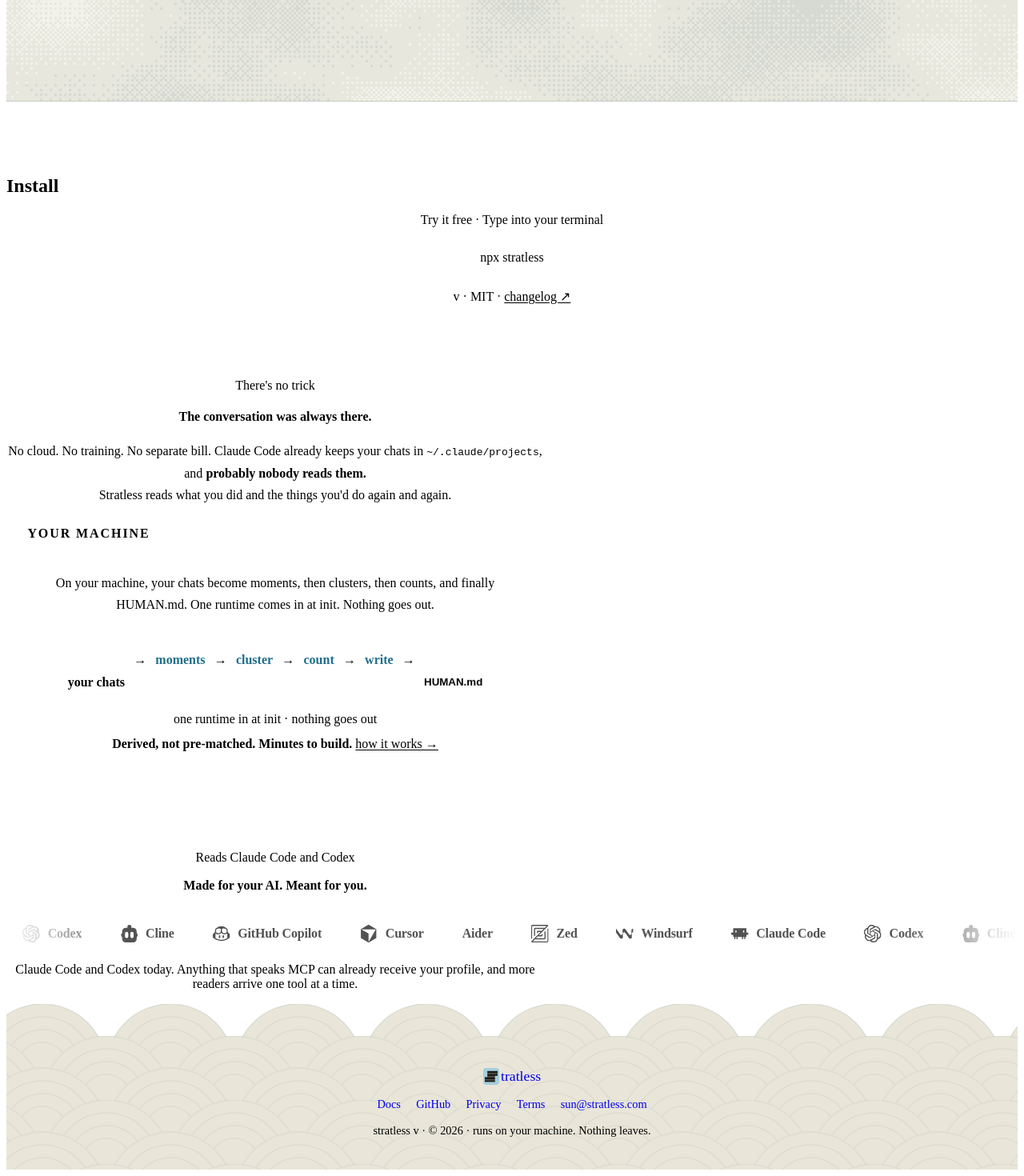
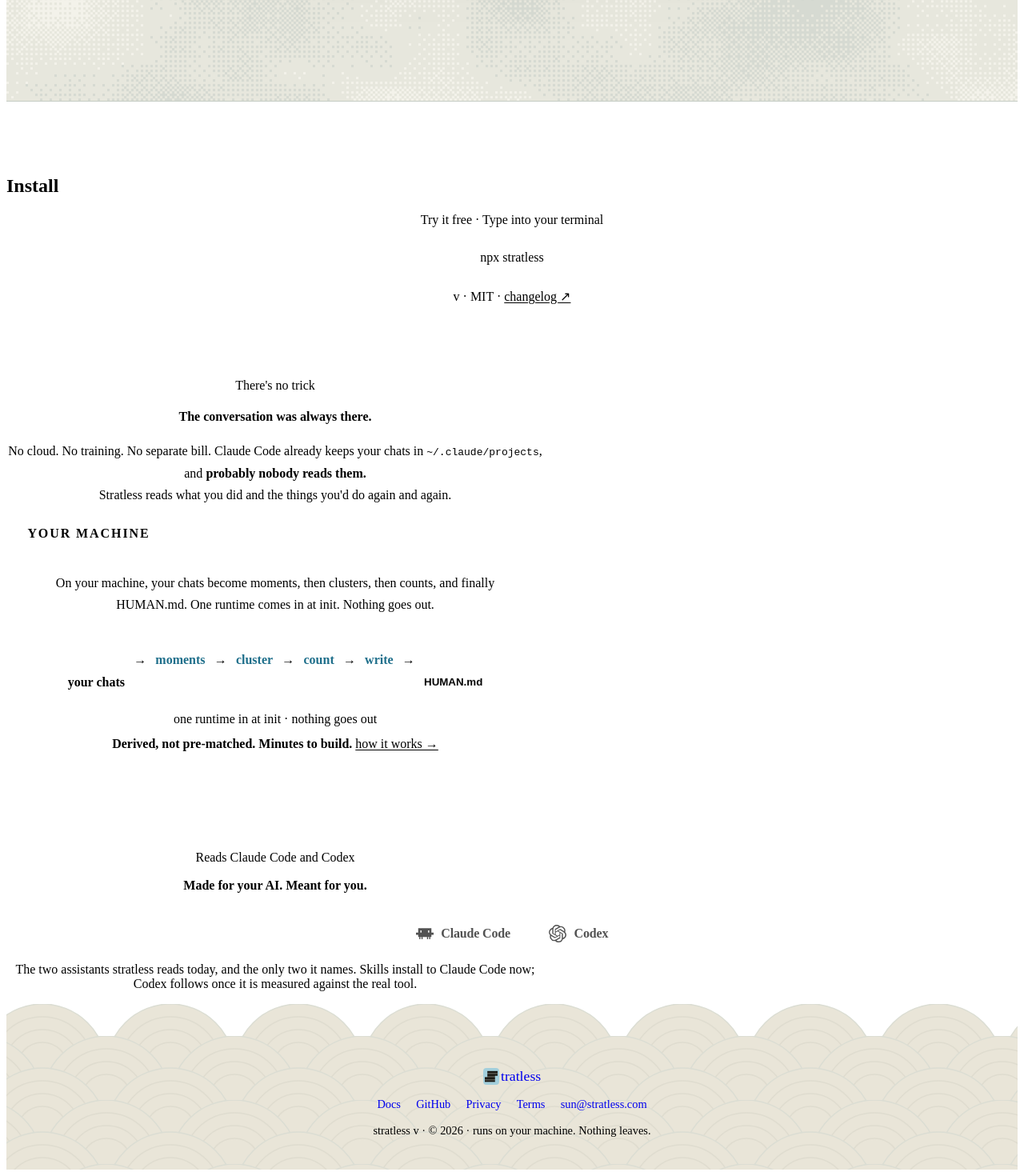
Before and after one commit to stratless-ai/stratless, a Nuxt app in the folder web/: page / in a window 1280 px wide. Shown: the part 812-2282 px from the top of the page at 80% size. Built offline with nearby package versions, Linux system fonts and the light colour scheme.

Commit message:
the landing turns its logs into skills — the door is the second beat, two logos stand still

```diff
--- a/web/pages/index.vue
+++ b/web/pages/index.vue
@@ -28,23 +28,13 @@
   }
 })
 
-// Where HUMAN.md is headed. Claude Code and Codex are READ today; the rest either receive the profile
-// over MCP already or are readers still to come, and the note under the marquee says which is which.
-// `logo` is a local monochrome mark in /public/logos (from simple-icons, recolored via CSS mask);
-// null = no clean official mark, so it shows as a text wordmark (Aider — only a filtered wordmark).
-//
-// GEMINI CLI IS DELIBERATELY ABSENT. Google stopped serving it in June 2026 and replaced it with a
-// closed-source successor whose history cannot be read; the open codebase survives as Qwen Code.
-// Listing it promised support for a product that no longer exists. See /docs/assistants.
+// Two, deliberately (Sun, 2026-08-10): only the assistants stratless actually reads and
+// measures are named anywhere on this site. The eight-logo roadmap marquee argued with the
+// copy's own claim; a tool joins this row when its leg ships, not before. `logo` is a local
+// monochrome mark in /public/logos (simple-icons, recolored via CSS mask).
 const brands = [
   { name: 'Claude Code', logo: 'claudecode' },
   { name: 'Codex', logo: 'openai' },
-  { name: 'Cline', logo: 'cline' },
-  { name: 'GitHub Copilot', logo: 'githubcopilot' },
-  { name: 'Cursor', logo: 'cursor' },
-  { name: 'Aider', logo: null },
-  { name: 'Zed', logo: 'zedindustries' },
-  { name: 'Windsurf', logo: 'windsurf' },
 ]
 
 // The JSON-LD lived in nuxt.config's global head, so it asserted `url: stratless.com` on /privacy,
@@ -61,7 +51,7 @@
         applicationCategory: 'DeveloperApplication',
         operatingSystem: 'macOS, Linux, Windows',
         description:
-          'Reads your own AI logs and writes a HUMAN.md your assistant loads every session, so it stops talking over your head or under it. Runs locally, nothing leaves your machine.',
+          'Reads your own AI logs and derives skills your assistant loads: real habits earned from your history, receipts on every line. Runs locally, nothing leaves your machine.',
         url: 'https://stratless.com',
         sameAs: [GITHUB],
         license: 'https://opensource.org/licenses/MIT',
@@ -90,12 +80,13 @@
       <p class="eyebrow">Nothing declared. Everything counted.</p>
       <!-- Three slots, three jobs: the eyebrow is why believe it (the method, and the one line that
            survives any future product), the h1 is what you get, the lede is how plus the pain it
-           kills. The eyebrow carries the proof so the lede never has to, which is what keeps it
-           short. The signature couplet moved to the closer, over the assistant marquee. -->
-      <h1>Get your AI to understand you.</h1>
+           kills. Solo V2 (2026-08-10): the h1 sells the artifact (skills, the category people
+           already install), the lede carries the differentiator (derived, receipts) and the felt
+           outcome. "Get your AI to understand you" retired with the profile-as-product era. -->
+      <h1>Turn Your Logs Into Skills.</h1>
       <p class="lede">
-        Stratless reads your own AI logs and writes down who you are, <br />so your assistant stops
-        talking over your head or under it.
+        Not someone else's skill pack. <br />Derived from how you actually work, with the receipts
+        to prove it, so your AI stops failing you the same way twice.
       </p>
 
       <!-- Not role="img": that collapsed the whole real profile below to one aria-label sentence,
@@ -107,7 +98,7 @@
           <div class="term-dots"><span class="d-r" /><span class="d-y" /><span class="d-g" /></div>
           <div class="term-title">~ — -zsh — 72×24</div>
         </div>
-        <pre class="term-body" tabindex="0" role="region" aria-label="stratless free read and profile, printed to the terminal"><code><span class="t-arrow" aria-hidden="true">➜</span>  <span class="t-path">~</span> <span class="t-c">npx stratless</span>
+        <pre class="term-body" tabindex="0" role="region" aria-label="stratless free read and tune prescription, printed to the terminal"><code><span class="t-arrow" aria-hidden="true">➜</span>  <span class="t-path">~</span> <span class="t-c">npx stratless</span>
 
   <span class="t-b">You and your AI, measured</span>
 
@@ -130,43 +121,39 @@
 
   <span class="t-d">Nothing was changed on your machine.</span>
 
-<span class="t-arrow" aria-hidden="true">➜</span>  <span class="t-path">~</span> <span class="t-c">stratless profile</span>
+<span class="t-arrow" aria-hidden="true">➜</span>  <span class="t-path">~</span> <span class="t-c">stratless tune</span>
 
-  <span class="t-b">WHO YOU'RE WORKING WITH</span>
+  <span class="t-b">Your tune — claude-code pair</span>
 
-  <span class="t-d">##</span> <span class="t-b">What to offer me before I ask</span>
-  - offer to enter a planning step before touching
-    any implementation. <span class="t-d">(265× · slip 28×)</span>
+  <span class="t-b">Stage 3 · 6 skills + 3 styles</span>
 
-  <span class="t-d">##</span> <span class="t-b">What to catch for me</span>
-  - catch anything left unverified, uncommitted, or
-    unconfirmed as done and check or lock it in:
-    - remote or deployed state unverified <span class="t-d">(192×)</span>
-    - uncommitted work needs a commit first <span class="t-d">(155×)</span>
-    - completion claim needs double-check <span class="t-d">(126×)</span>
+  <span class="t-d">SKILLS — habits at their moments</span>
+    ⚙ <span class="t-b">ask-assistant-to-verify-remote-state</span>  <span class="t-d">(198×)</span>  <span class="t-ok">new</span>
+    ⚙ <span class="t-b">give-minimal-continuation-signal</span>  <span class="t-d">(207× · slip 16×)</span>  <span class="t-ok">new</span>
+    ⚙ <span class="t-b">request-a-plan-before-implementing</span>  <span class="t-d">(270× · slip 28×)</span>  <span class="t-ok">new</span>
+    ⚙ <span class="t-b">ask-how-to-set-up-integration</span>  <span class="t-d">(288×)</span>  <span class="t-ok">new</span>
 
-  <span class="t-d">##</span> <span class="t-b">How to talk to me</span>
-  - match their terse style and reply with the next
-    concrete action:
-    - short imperative to act next <span class="t-d">(313×)</span>
-    - single-line git or PR command <span class="t-d">(154×)</span>
+  <span class="t-d">STYLE — always on</span>
+    ≈ <span class="t-b">check-in-on-session-progress</span>  <span class="t-d">(230×)</span>  <span class="t-ok">new</span>
+    ≈ <span class="t-b">give-terse-followup-directive</span>  <span class="t-d">(329×)</span>  <span class="t-ok">new</span>
 
-  <span class="t-d">not loaded yet · load it into your assistant: stratless update</span>
+  <span class="t-d">5 rows stay rows — the map carries them, the tune does not.</span>
 
-<span class="t-arrow" aria-hidden="true">➜</span>  <span class="t-path">~</span> <span class="t-c">stratless update</span>
-<span class="t-ok">↳ loaded</span>  <span class="t-d">your assistant now talks to a person, not a blank.</span>
+  <span class="t-d">every receipt is your own count · remove any time: stratless stop</span>
 
-<span class="t-arrow" aria-hidden="true">➜</span>  <span class="t-path">~</span> <span class="term-cursor" aria-hidden="true" /></code></pre>
+  Install? <span class="t-d">[y/N]</span> <span class="term-cursor" aria-hidden="true" /></code></pre>
       </div>
 
       <!-- THE TWO-BEAT SCENE — the landing page in miniature, performed. Beat 1 (above the shell's
            fold): `npx stratless`, the command the pill below sells, printing the AUTHOR'S REAL
            mirror run verbatim (minus the spinner and the `profile captures` row, which belongs to
-           the after-state). Beat 2 (the scroll reward): `stratless profile` → three rows pulled
-           verbatim from the one blessed sample (content/samples/HUMAN.md) in the real print format
-           (the header's meta paren omitted: that build's moments count rotated out of the status
-           history), then `update` loads it. Re-pull BOTH beats when the sample or the mirror
-           format changes: the terminal must never say what a real run would not. -->
+           the after-state). Beat 2 (the scroll reward, Solo V2): `stratless tune` — the DOOR,
+           printed from the author's real run (the spinner dropped, two skills and one style
+           trimmed as whole lines; every remaining line verbatim, order preserved), ending at the
+           real prompt: Install? [y/N] with the cursor blinking on the unanswered question. The
+           skill names here must agree with the blessed sample (content/samples/skill.md) — the
+           one-sample law covers this beat. Re-pull BOTH beats when the mirror or door format
+           changes: the terminal must never say what a real run would not. -->
 
       <div class="cta-row">
         <Btn href="#install" primary>Install</Btn>
@@ -260,16 +247,14 @@
       <p class="eyebrow center">Reads Claude Code and Codex</p>
       <h2 class="rm-h">Made for your AI. Meant for you.</h2>
     </div>
-    <div class="marquee" aria-hidden="true">
-      <div class="marquee-track">
-        <span v-for="(b, i) in [...brands, ...brands]" :key="i" class="brand">
-          <span v-if="b.logo" class="brand-logo" :style="{ '--m': `url(/logos/${b.logo}.svg)` }" />
-          <span class="brand-name">{{ b.name }}</span>
-        </span>
-      </div>
+    <div class="duo" aria-hidden="true">
+      <span v-for="b in brands" :key="b.name" class="brand">
+        <span v-if="b.logo" class="brand-logo" :style="{ '--m': `url(/logos/${b.logo}.svg)` }" />
+        <span class="brand-name">{{ b.name }}</span>
+      </span>
     </div>
     <div class="container narrow">
-      <p class="quiet center rm-note">Claude Code and Codex today. Anything that speaks MCP can already receive your profile, and more readers arrive one tool at a time.</p>
+      <p class="quiet center rm-note">The two assistants stratless reads today, and the only two it names. Skills install to Claude Code now; Codex follows once it is measured against the real tool.</p>
     </div>
   </section>
 
@@ -838,37 +823,18 @@
   line-height: 1.25;
   margin: 0.4rem 0 0;
 }
-.marquee {
+.duo {
+  /* two named assistants, centered and still — the marquee retired with the eight-logo roadmap
+     (2026-08-10): a page that shows eight tools while the copy claims two argues with itself */
+  display: flex;
+  justify-content: center;
+  gap: 3rem;
   margin: 2.4rem 0 1.6rem;
-  overflow: hidden;
-  /* fade both edges so logos slide in and out instead of clipping hard */
-  -webkit-mask-image: linear-gradient(90deg, transparent, #000 12%, #000 88%, transparent);
-  mask-image: linear-gradient(90deg, transparent, #000 12%, #000 88%, transparent);
-}
-.marquee-track {
-  display: flex;
-  width: max-content;
-  /* the brand list is rendered twice; each .brand carries its own right margin (NOT a flex gap), so
-     the two halves are identical and translateX(-50%) lands exactly on a repeat. A flex `gap` leaves
-     a half-gap at the midpoint, which makes the loop visibly jump. */
-  animation: marquee 42s linear infinite;
-}
-.marquee:hover .marquee-track {
-  animation-play-state: paused;
-}
-@keyframes marquee {
-  to {
-    transform: translateX(-50%);
-  }
 }
 .brand {
   display: inline-flex;
   align-items: center;
   gap: 0.6rem;
-  /* padding (not margin) for inter-brand spacing: padding always counts in the track's max-content
-     width, so both halves measure identical and the -50% loop is exact. A trailing flex margin can be
-     dropped from the measured width, which drifts the loop. */
-  padding-right: 3rem;
   color: var(--ink-2);
   opacity: 0.68;
   white-space: nowrap;
@@ -892,23 +858,6 @@
   font-family: var(--font-mono);
   font-size: var(--fs-code);
 }
-@media (prefers-reduced-motion: reduce) {
-  .marquee {
-    -webkit-mask-image: none;
-    mask-image: none;
-  }
-  .marquee-track {
-    animation: none;
-    width: auto;
-    flex-wrap: wrap;
-    justify-content: center;
-    gap: 0.9rem 1.8rem;
-  }
-  .marquee-track .brand {
-    padding-right: 0;
-  }
-}
-
 /* ── phones (2026-08-07): same markup, a different cut of it. The 72-column terminal is a
    desktop artifact — clipped, shrunken or swipe-gated it reads as breakage, so phones don't
    get it; the hero is the words and the CTAs, one fog-banded screen. The proof stays: the
```
